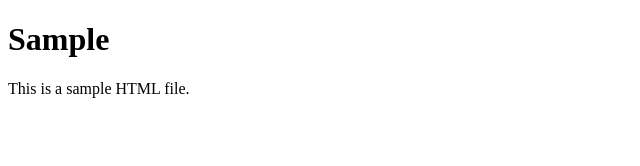
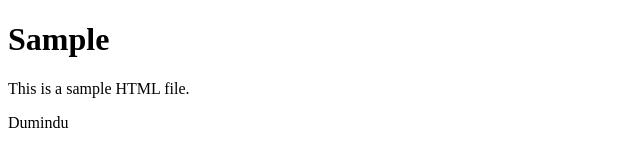
Before and after one commit to Gihanmind11/Hotel-Management-System, a plain HTML site: page index.html in a window 1280 px wide. Shown: the full height of the page, 0-640 px from the left. Drawn offline with Linux system fonts and the light colour scheme.

Commit message:
Update index.html

```diff
--- a/index.html
+++ b/index.html
@@ -8,5 +8,6 @@
 <body>
     <h1>Sample</h1>
     <p>This is a sample HTML file.</p>
+    <p>Dumindu</p>
 </body>
 </html>
```
